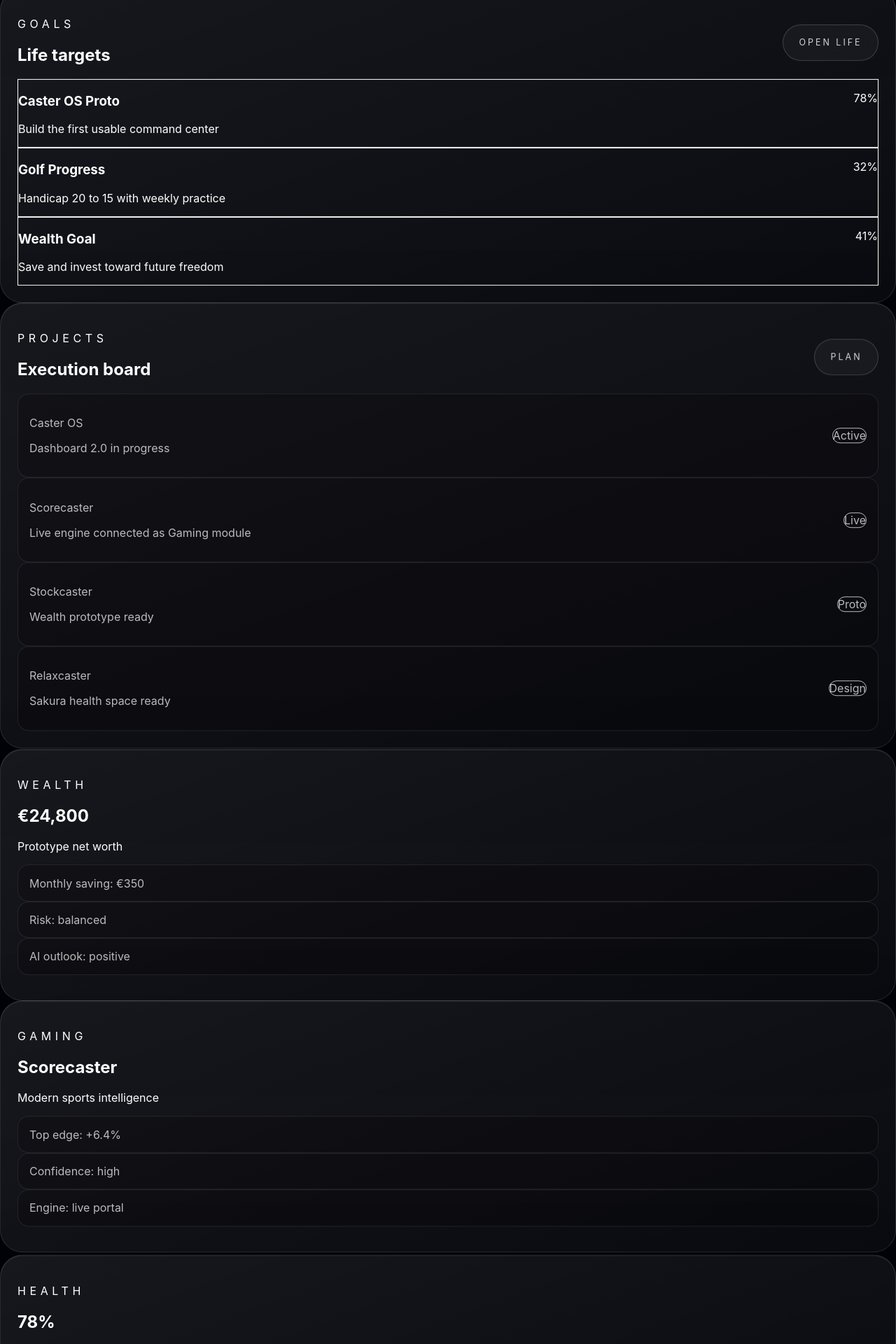
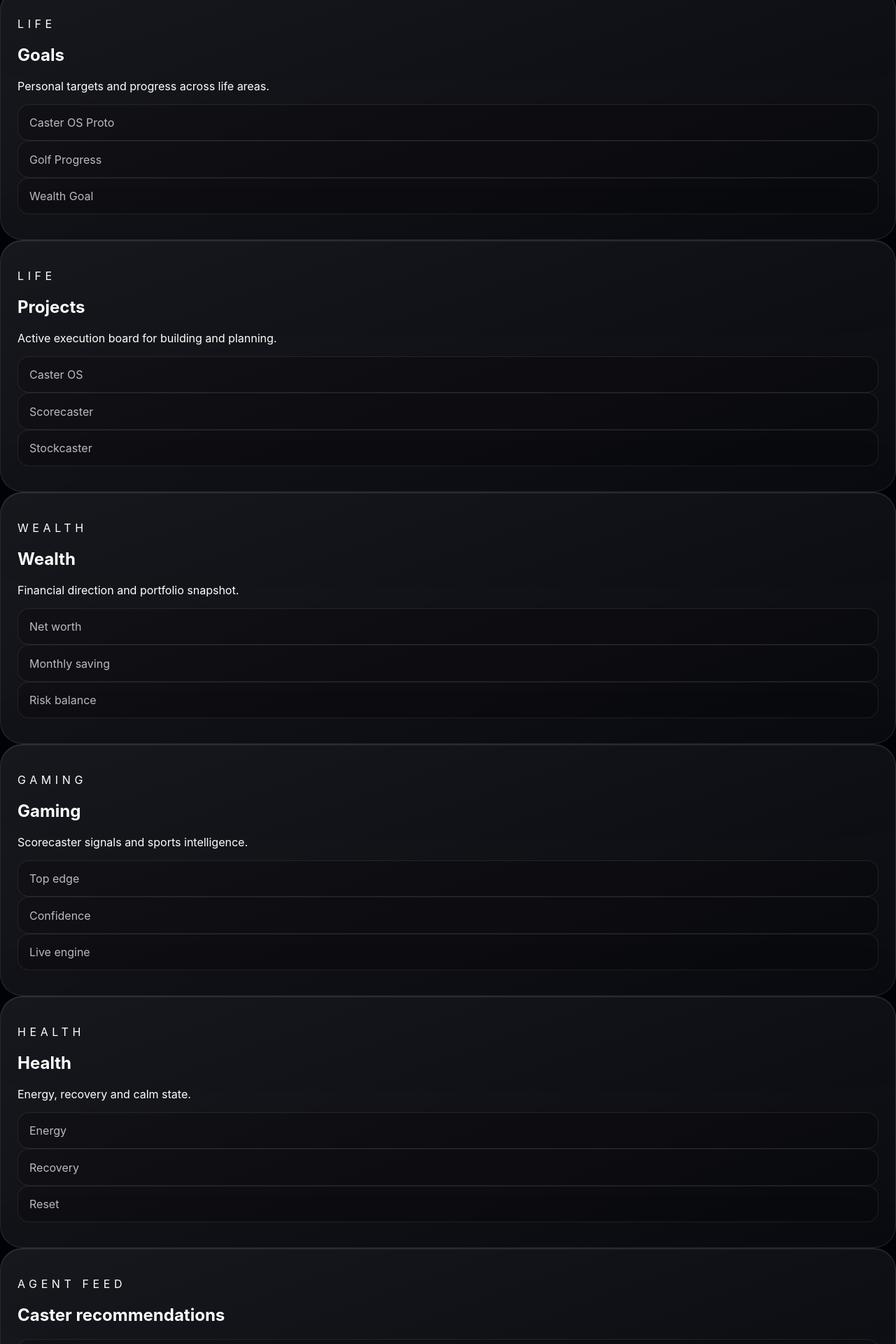
Before and after one commit to vv-glitchhub/Caster-hub, a Next.js app: page /dashboard in a window 1280 px wide. Shown: the part 1100-3020 px from the top of the page at 70% size. Built offline with nearby package versions, Linux system fonts and the light colour scheme.

Commit message:
Render dashboard widgets from widget engine

```diff
--- a/app/dashboard/page.tsx
+++ b/app/dashboard/page.tsx
@@ -1,17 +1,6 @@
 import TimeAwareFocus from '../../components/TimeAwareFocus'
-
-const goals = [
-  ['Caster OS Proto', 'Build the first usable command center', '78%'],
-  ['Golf Progress', 'Handicap 20 to 15 with weekly practice', '32%'],
-  ['Wealth Goal', 'Save and invest toward future freedom', '41%'],
-]
-
-const projects = [
-  ['Caster OS', 'Dashboard 2.0 in progress', 'Active'],
-  ['Scorecaster', 'Live engine connected as Gaming module', 'Live'],
-  ['Stockcaster', 'Wealth prototype ready', 'Proto'],
-  ['Relaxcaster', 'Sakura health space ready', 'Design'],
-]
+import WidgetCard from '../../components/widgets/WidgetCard'
+import { getDashboardWidgets } from '../../lib/caster-core/widget-engine'
 
 const actions = [
   ['Open Agent', '/agent'],
@@ -27,6 +16,10 @@ const agentFeed = [
   'Next technical step: widget engine and shared state.',
   'Do not add Supabase until the UX direction feels right.',
 ]
+
+const widgets = getDashboardWidgets().filter((widget) => widget.id !== 'ai-focus')
+const mediumWidgets = widgets.filter((widget) => widget.size === 'medium')
+const smallWidgets = widgets.filter((widget) => widget.size === 'small')
 
 export default function DashboardPage() {
   return (
@@ -50,94 +43,22 @@ export default function DashboardPage() {
               <div className="preview-row">✓ Home 2.0 created</div>
               <div className="preview-row">✓ Navigation upgraded</div>
               <div className="preview-row">✓ Health module added</div>
-              <div className="preview-row">✓ Time-aware focus added</div>
+              <div className="preview-row">✓ Widget Engine connected</div>
               <div className="preview-row">→ Validate deployment</div>
             </div>
           </div>
         </section>
 
         <section className="mt-8 grid gap-6 lg:grid-cols-2">
-          <div className="dashboard-preview min-h-0">
-            <div className="flex items-center justify-between gap-4">
-              <div>
-                <p className="text-xs uppercase tracking-[0.35em] text-blue-200/70">Goals</p>
-                <h2 className="mt-4 text-3xl font-semibold">Life targets</h2>
-              </div>
-              <a className="secondary-button" href="/life">Open Life</a>
-            </div>
-            <div className="mt-8 space-y-5">
-              {goals.map(([title, text, progress]) => (
-                <div key={title} className="rounded-3xl border border-white/10 bg-white/[0.045] p-5">
-                  <div className="flex items-start justify-between gap-4">
-                    <div>
-                      <h3 className="text-xl font-semibold">{title}</h3>
-                      <p className="mt-2 text-sm leading-6 text-white/52">{text}</p>
-                    </div>
-                    <p className="text-sm text-white/45">{progress}</p>
-                  </div>
-                  <div className="mt-5 h-2 overflow-hidden rounded-full bg-white/10">
-                    <div className="h-full rounded-full bg-white/80" style={{ width: progress }} />
-                  </div>
-                </div>
-              ))}
-            </div>
-          </div>
-
-          <div className="dashboard-preview min-h-0">
-            <div className="flex items-center justify-between gap-4">
-              <div>
-                <p className="text-xs uppercase tracking-[0.35em] text-blue-200/70">Projects</p>
-                <h2 className="mt-4 text-3xl font-semibold">Execution board</h2>
-              </div>
-              <a className="secondary-button" href="/life">Plan</a>
-            </div>
-            <div className="mt-8 grid gap-3">
-              {projects.map(([name, detail, status]) => (
-                <div key={name} className="preview-row flex items-center justify-between gap-4">
-                  <div>
-                    <p className="font-semibold text-white">{name}</p>
-                    <p className="mt-1 text-sm text-white/45">{detail}</p>
-                  </div>
-                  <span className="rounded-full border border-white/10 bg-white/[0.06] px-3 py-1 text-xs text-white/65">{status}</span>
-                </div>
-              ))}
-            </div>
-          </div>
+          {mediumWidgets.map((widget) => (
+            <WidgetCard key={widget.id} widget={widget} />
+          ))}
         </section>
 
         <section className="mt-8 grid gap-6 lg:grid-cols-3">
-          <a href="/wealth/stockcaster" className="dashboard-preview min-h-0 transition hover:-translate-y-2 hover:border-yellow-200/40">
-            <p className="text-xs uppercase tracking-[0.35em] text-yellow-200/70">Wealth</p>
-            <h2 className="mt-5 text-4xl font-semibold">€24,800</h2>
-            <p className="mt-3 text-white/50">Prototype net worth</p>
-            <div className="mt-8 space-y-3">
-              <div className="preview-row">Monthly saving: €350</div>
-              <div className="preview-row">Risk: balanced</div>
-              <div className="preview-row">AI outlook: positive</div>
-            </div>
-          </a>
-
-          <a href="/gaming/scorecaster" className="dashboard-preview min-h-0 transition hover:-translate-y-2 hover:border-emerald-200/40">
-            <p className="text-xs uppercase tracking-[0.35em] text-emerald-200/70">Gaming</p>
-            <h2 className="mt-5 text-4xl font-semibold">Scorecaster</h2>
-            <p className="mt-3 text-white/50">Modern sports intelligence</p>
-            <div className="mt-8 space-y-3">
-              <div className="preview-row">Top edge: +6.4%</div>
-              <div className="preview-row">Confidence: high</div>
-              <div className="preview-row">Engine: live portal</div>
-            </div>
-          </a>
-
-          <a href="/health/relaxcaster" className="dashboard-preview min-h-0 transition hover:-translate-y-2 hover:border-pink-200/40">
-            <p className="text-xs uppercase tracking-[0.35em] text-pink-200/70">Health</p>
-            <h2 className="mt-5 text-4xl font-semibold">78%</h2>
-            <p className="mt-3 text-white/50">Energy and recovery state</p>
-            <div className="mt-8 space-y-3">
-              <div className="preview-row">Recovery: good</div>
-              <div className="preview-row">Stress: low</div>
-              <div className="preview-row">Suggestion: short reset</div>
-            </div>
-          </a>
+          {smallWidgets.map((widget) => (
+            <WidgetCard key={widget.id} widget={widget} />
+          ))}
         </section>
 
         <section className="mt-8 grid gap-6 lg:grid-cols-[0.9fr_1.1fr]">
```
